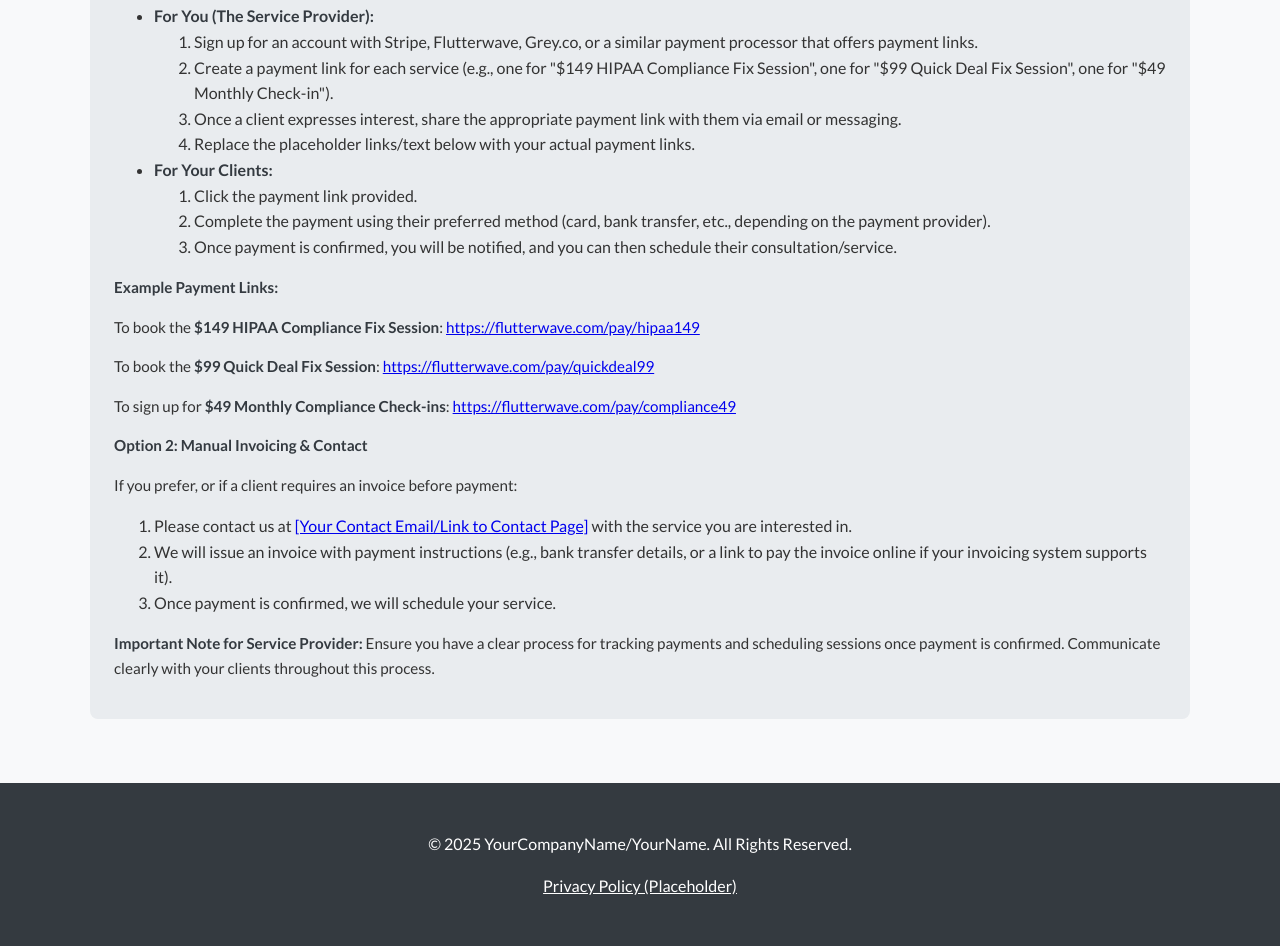
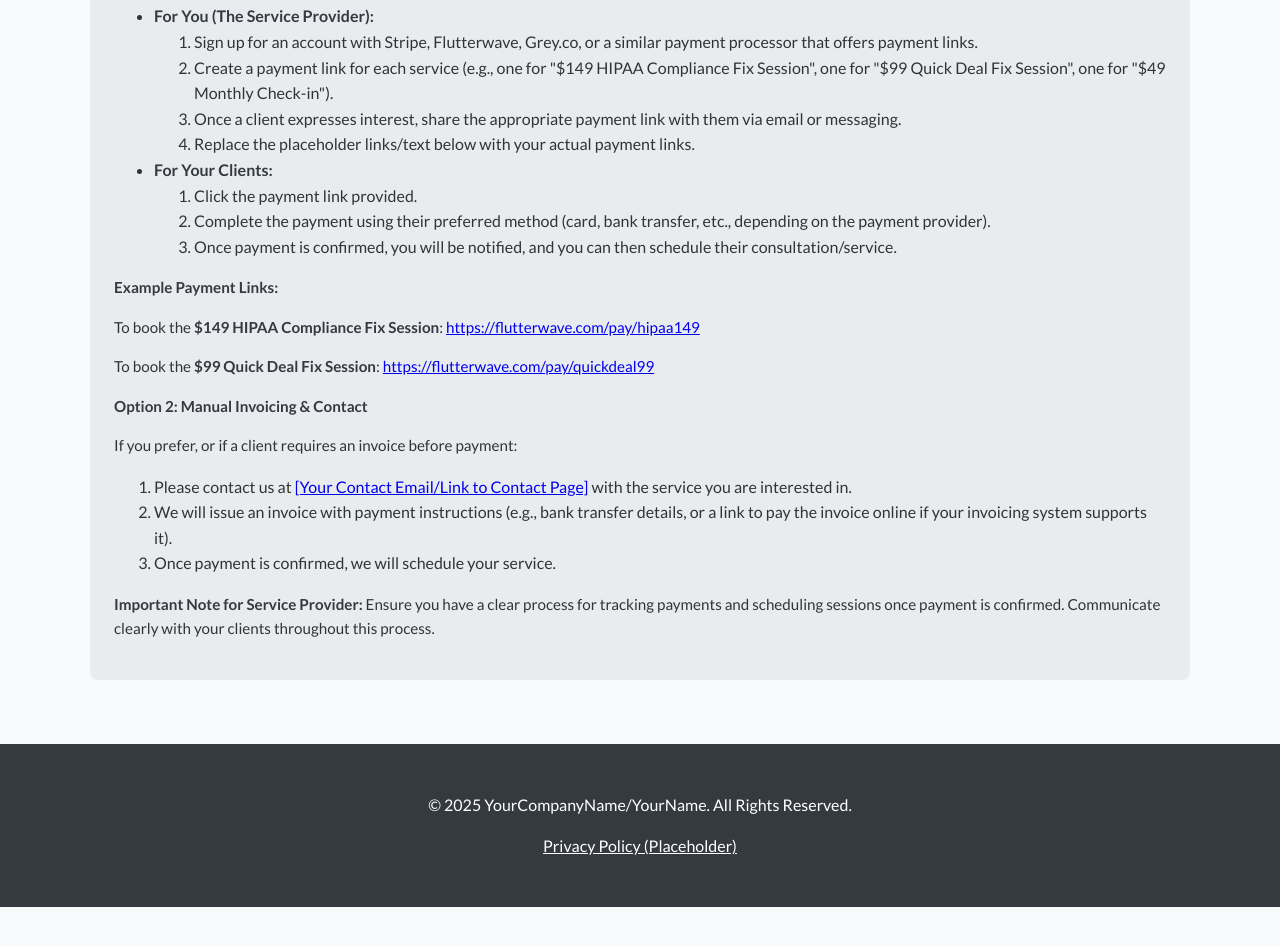
Before and after one commit to ahmganbit/hipaa-quickstart-kit, a plain HTML site: page services.html in a window 1280 px wide. Shown: the part 1837-2783 px from the top of the page. After the commit the page ends 2744 px from the top, so only its background shows below. Drawn offline with Linux system fonts and the light colour scheme.

Commit message:
Update services.html

```diff
--- a/services.html
+++ b/services.html
@@ -268,7 +268,8 @@
                         </ol>
                     </li>
                 </ul>
-               <p><strong>Example Payment Links:</strong></p>
+
+                <p><strong>Example Payment Links:</strong></p>
 
 <p>To book the <strong>$149 HIPAA Compliance Fix Session</strong>:
   <a href="https://flutterwave.com/pay/hipaa149" target="_blank">https://flutterwave.com/pay/hipaa149</a>
@@ -276,10 +277,6 @@
 
 <p>To book the <strong>$99 Quick Deal Fix Session</strong>:
   <a href="https://flutterwave.com/pay/quickdeal99" target="_blank">https://flutterwave.com/pay/quickdeal99</a>
-</p>
-
-<p>To sign up for <strong>$49 Monthly Compliance Check-ins</strong>:
-  <a href="https://flutterwave.com/pay/compliance49" target="_blank">https://flutterwave.com/pay/compliance49</a>
 </p>
 
                 <p><strong>Option 2: Manual Invoicing & Contact</strong></p>
```
